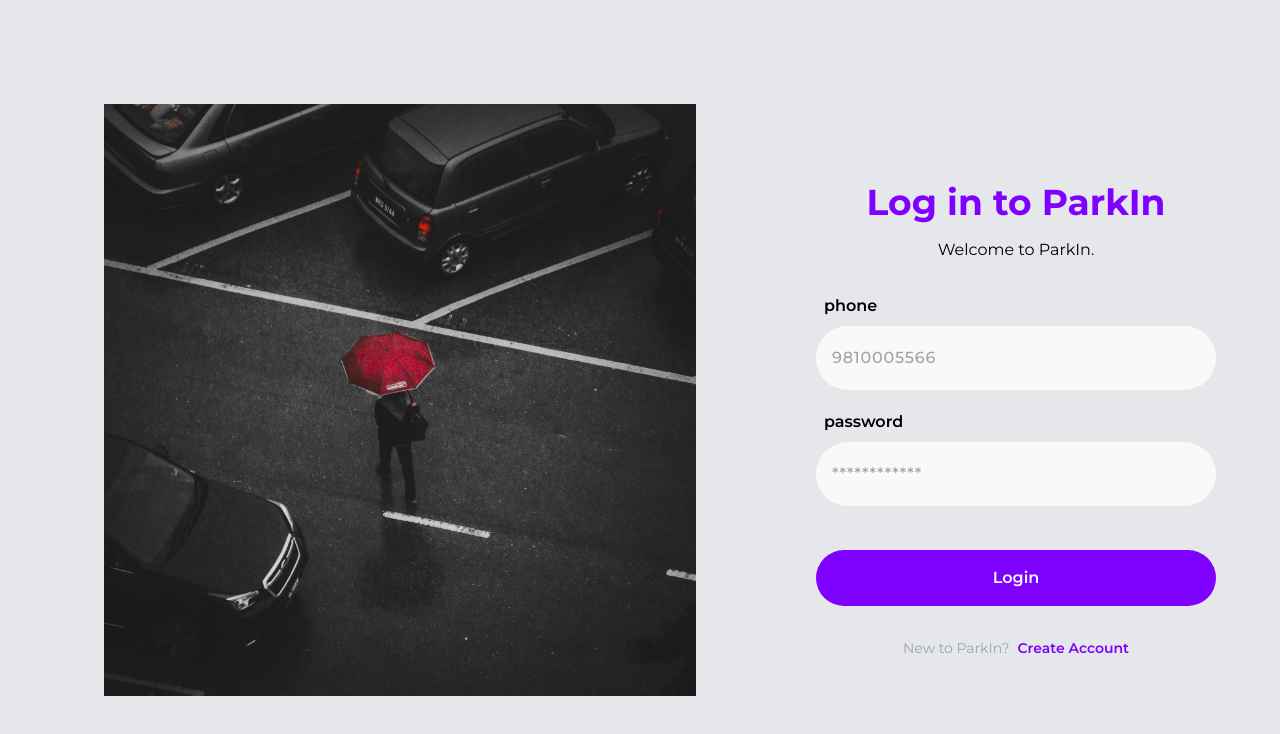
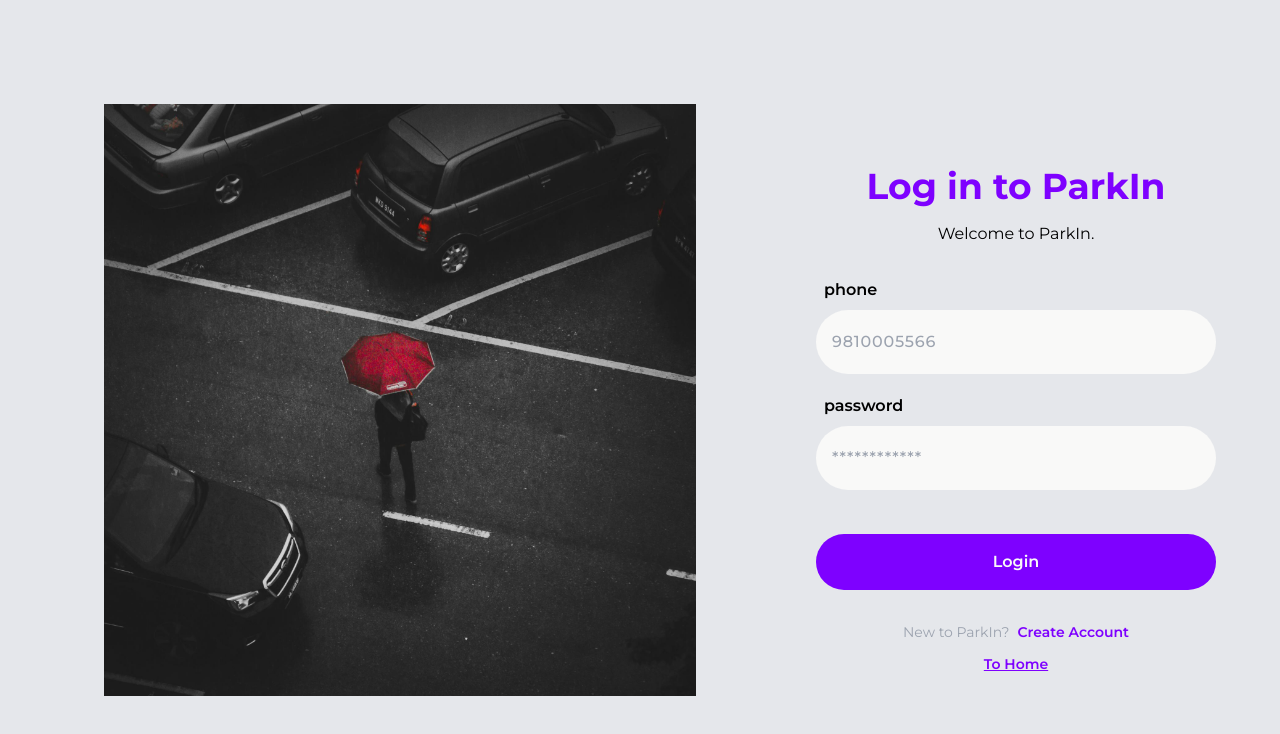
Before and after one commit to Aaryash-Shakya/parkin, a React (Vite) app in the folder frontend/: page /sign-in in a window 1280 px wide. Shown: the top 734 px of the page. Built offline with nearby package versions, Linux system fonts and the light colour scheme; no server answers.

Commit message:
add: restrict reservation when not logged

```diff
--- a/frontend/src/components/markers/MarkerPopUp.jsx
+++ b/frontend/src/components/markers/MarkerPopUp.jsx
@@ -6,7 +6,6 @@
 
 const MarkerPopUp = () => {
   const { userData } = useUserStore();
-  console.log("userData :", userData);
 
   const {
     clearContent,
--- a/frontend/src/components/markers/RiderMarkerPopup.jsx
+++ b/frontend/src/components/markers/RiderMarkerPopup.jsx
@@ -1,11 +1,19 @@
+import { toast } from "react-toastify";
+import { useUserStore } from "../../store/user.store";
 import Button from "../form/Button";
 import { useNavigate } from "react-router-dom";
 
 const RiderMarkerPopup = ({ setShowContent }) => {
+  const { userData } = useUserStore();
   const navigate = useNavigate();
   const handleReservationNavigation = () => {
     setShowContent(false);
-    return navigate("/reserve-parking");
+    if (!userData?.isAuthenticated) {
+      navigate("/sign-in");
+      toast.warn("Please login in to access full features.");
+      return;
+    }
+    navigate("/reserve-parking");
   };
 
   const additionalFeatures = ["CCTV", "EV Charging"];
--- a/frontend/src/pages/SignIn.jsx
+++ b/frontend/src/pages/SignIn.jsx
@@ -122,6 +122,15 @@
                 Create Account
               </Link>
             </span>
+
+            <span className="text-sm text-gray-400 flex gap-2 text-center items-center justify-center">
+              <Link
+                to="/"
+                className="underline text-center margin-auto mt-3 hover:text-red-600 transition-all duration-0 hover:duration-50 ease-in-out hover:underline font-semibold text-primary"
+              >
+                To Home
+              </Link>
+            </span>
           </form>
         </div>
       </div>
```
